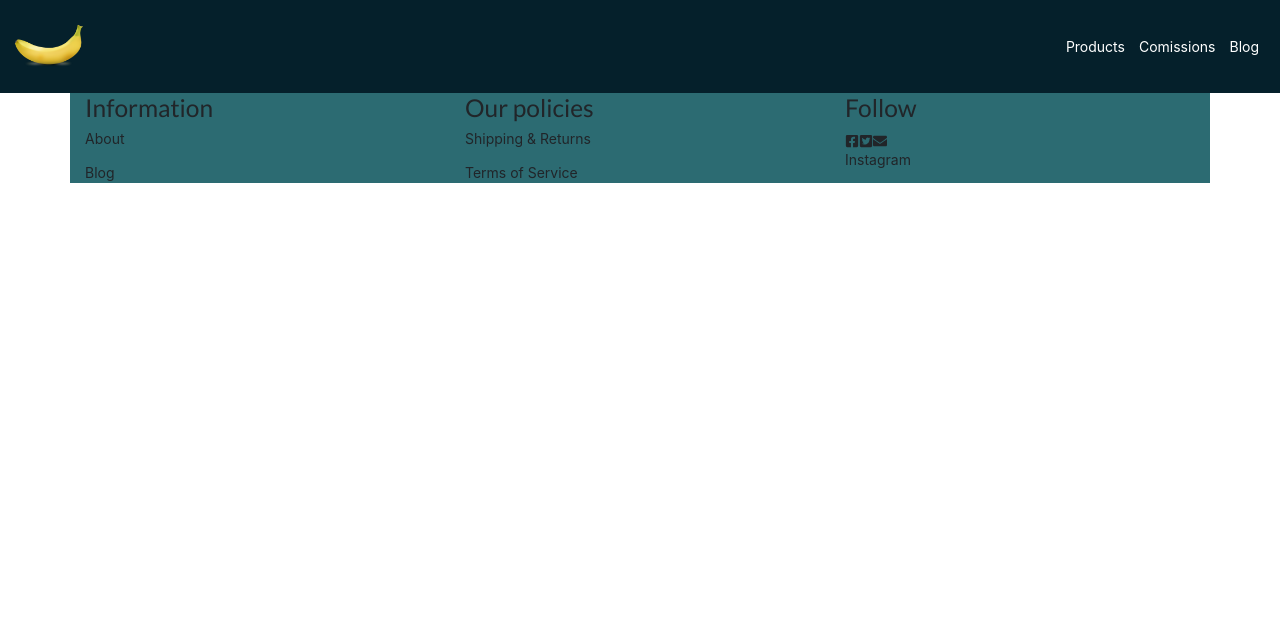
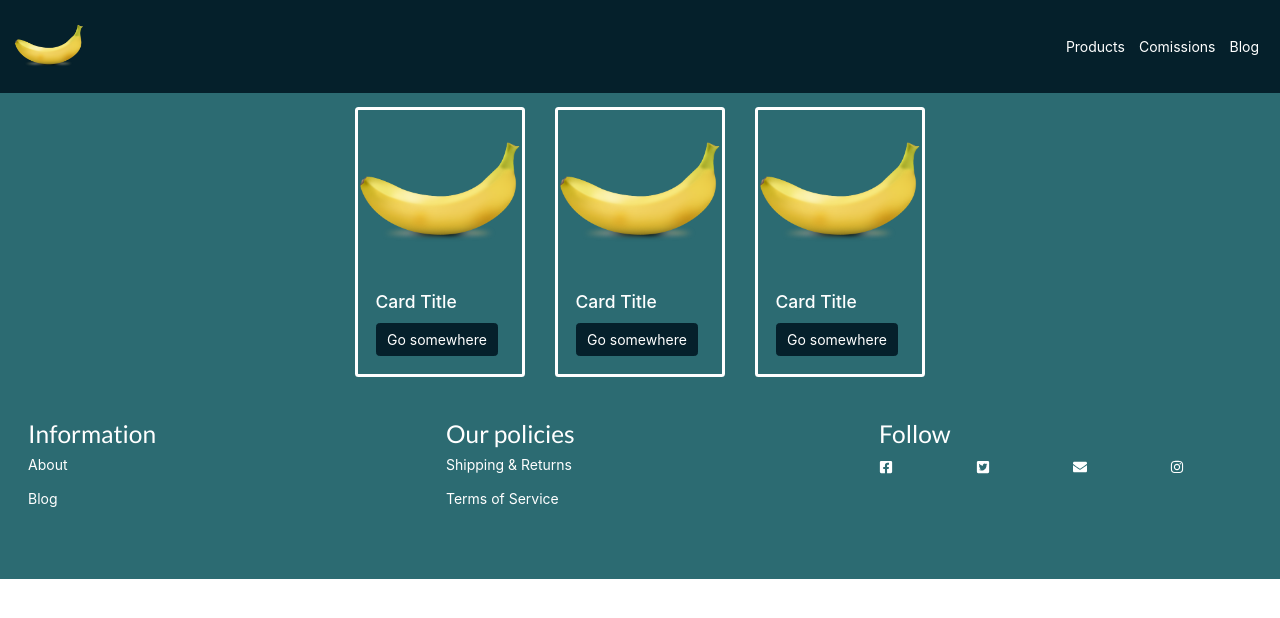
Before and after one commit to kevlpz/nana-cake, a React (Create React App) app: page / in a window 1280 px wide. Shown: the top 618 px of the page. Built offline with nearby package versions, Linux system fonts and the light colour scheme.

Commit message:
creates content-cards component

```diff
--- a/src/App.js
+++ b/src/App.js
@@ -2,11 +2,13 @@ import React from 'react';
 import './App.scss';
 import Header from './components/Header';
 import Footer from './components/Footer';
+import ContentCards from './components/ContentCards';
 
 function App() {
   return (
     <div className="App">
       <Header />
+      <ContentCards />
       <Footer />
     </div>
   );
--- a/src/App.scss
+++ b/src/App.scss
@@ -1,3 +1,10 @@
+@import './styles/variables';
 @import "~bootstrap/scss/bootstrap";
 @import './styles/header';
+@import './styles//contentcards';
 @import './styles/footer';
+
+.App {
+    background: $secondary;
+    color: white;
+}
--- /dev/null
+++ b/src/components/ContentCard.js
@@ -0,0 +1,23 @@
+import React from 'react';
+import Card from 'react-bootstrap/Card'
+import Button from 'react-bootstrap/Button'
+import Container from 'react-bootstrap/Container';
+import logo from '../assets/logo.png';
+import Row from 'react-bootstrap/Row';
+import Col from 'react-bootstrap/Col';
+
+const ContentCard = () => {
+    return (
+        <Container>
+            <Card className="content-card my-3">
+                <Card.Img variant="top" src={logo} />
+                <Card.Body>
+                    <Card.Title>Card Title</Card.Title>
+                    <Button variant="primary">Go somewhere</Button>
+                </Card.Body>
+            </Card>
+        </Container>
+    )
+}
+
+export default ContentCard;
--- /dev/null
+++ b/src/components/ContentCards.js
@@ -0,0 +1,19 @@
+import React from 'react';
+import Container from 'react-bootstrap/Container';
+import Row from 'react-bootstrap/Row';
+import Col from 'react-bootstrap/Col';
+import ContentCard from './ContentCard';
+
+const ContentCards = () => {
+    return (
+        <Container className="content-cards-container">
+            <Row xs={1} md={3} lg={3}>
+                <ContentCard />
+                <ContentCard />
+                <ContentCard />
+            </Row>
+        </Container>
+    )
+}
+
+export default ContentCards;
--- a/src/components/Footer.js
+++ b/src/components/Footer.js
@@ -2,28 +2,40 @@ import React from 'react';
 import Container from 'react-bootstrap/Container';
 import Row from 'react-bootstrap/Row';
 import Col from 'react-bootstrap/Col';
-import { FaFacebookSquare, FaTwitterSquare, FaEnvelope } from "react-icons/fa";
+import { FaFacebookSquare, FaTwitterSquare, FaEnvelope, FaInstagram } from "react-icons/fa";
 
 const Footer = () => {
     return (
-        <Container className="footer">
+        <Container fluid className="footer">
             <Row xs={1} sm={3}>
-                <Col>
+                <Col className="footer-section mb-5">
                     <h3>Information</h3>
                     <p>About</p>
                     <p>Blog</p>
                 </Col>
-                <Col>
+                <Col className="footer-section mb-5">
                     <h3>Our policies</h3>
                     <p>Shipping & Returns</p>
                     <p>Terms of Service</p>
                 </Col>
-                <Col>
-                    <h3>Follow</h3>
-                    <FaFacebookSquare />
-                    <FaTwitterSquare />
-                    <FaEnvelope />
-                    <p>Instagram</p>
+                <Col className="footer-section mb-5">
+                    <Container>
+                            <h3>Follow</h3>
+                        <Row >
+                            <Col>
+                                <FaFacebookSquare />
+                            </Col>
+                            <Col>
+                                <FaTwitterSquare />
+                            </Col>
+                            <Col>
+                                <FaEnvelope />
+                            </Col>
+                            <Col>
+                                <FaInstagram />
+                            </Col>
+                        </Row>
+                    </Container>
                 </Col>
             </Row>
         </Container>
--- a/src/components/Header.js
+++ b/src/components/Header.js
@@ -10,7 +10,9 @@ const Header = () => {
             <Navbar.Brand>
                 <img src={logo} className="logo" alt="Nana Logo" />
             </Navbar.Brand>
-            <Navbar.Toggle className="nav-toggle"><GoThreeBars /></Navbar.Toggle>
+            <Navbar.Toggle className="nav-toggle">
+                <GoThreeBars />
+            </Navbar.Toggle>
             <Navbar.Collapse>
                 <Nav className="ml-auto">
                     <Nav.Link href="#products">Products</Nav.Link>
--- a/src/index.css
+++ b/src/index.css
@@ -7,6 +7,7 @@ body {
     sans-serif;
   -webkit-font-smoothing: antialiased;
   -moz-osx-font-smoothing: grayscale;
+  background: #2C6B72;
 }
 
 code {
--- /dev/null
+++ b/src/styles/_contentcards.scss
@@ -0,0 +1,12 @@
+@import './variables';
+
+.content-cards-container {
+    background: $secondary;
+    max-width: 600px;
+
+    .content-card {
+        background: $secondary;
+        // border-color: white;
+        border: 3px solid white;
+    }
+}
--- a/src/styles/_footer.scss
+++ b/src/styles/_footer.scss
@@ -2,4 +2,5 @@
 
 .footer {
     background: $secondary;
+    padding: 2rem;
 }
```
Also changed, not shown: src/styles/_contentcard.scss (added).
